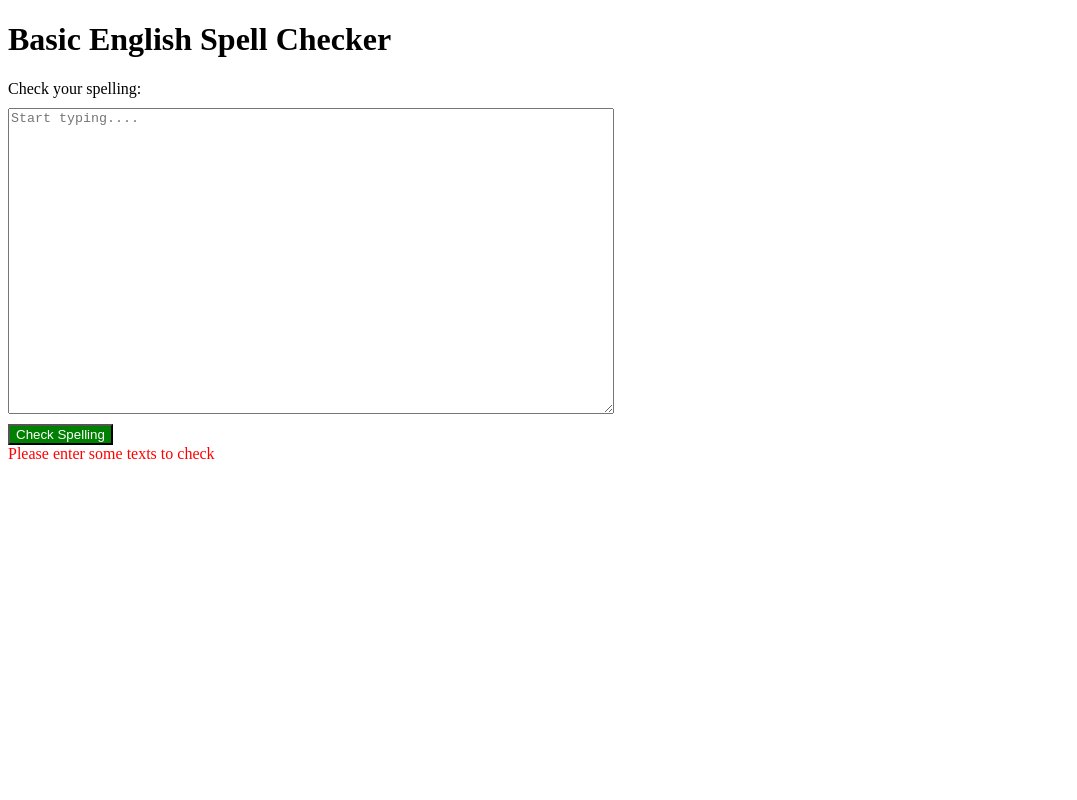
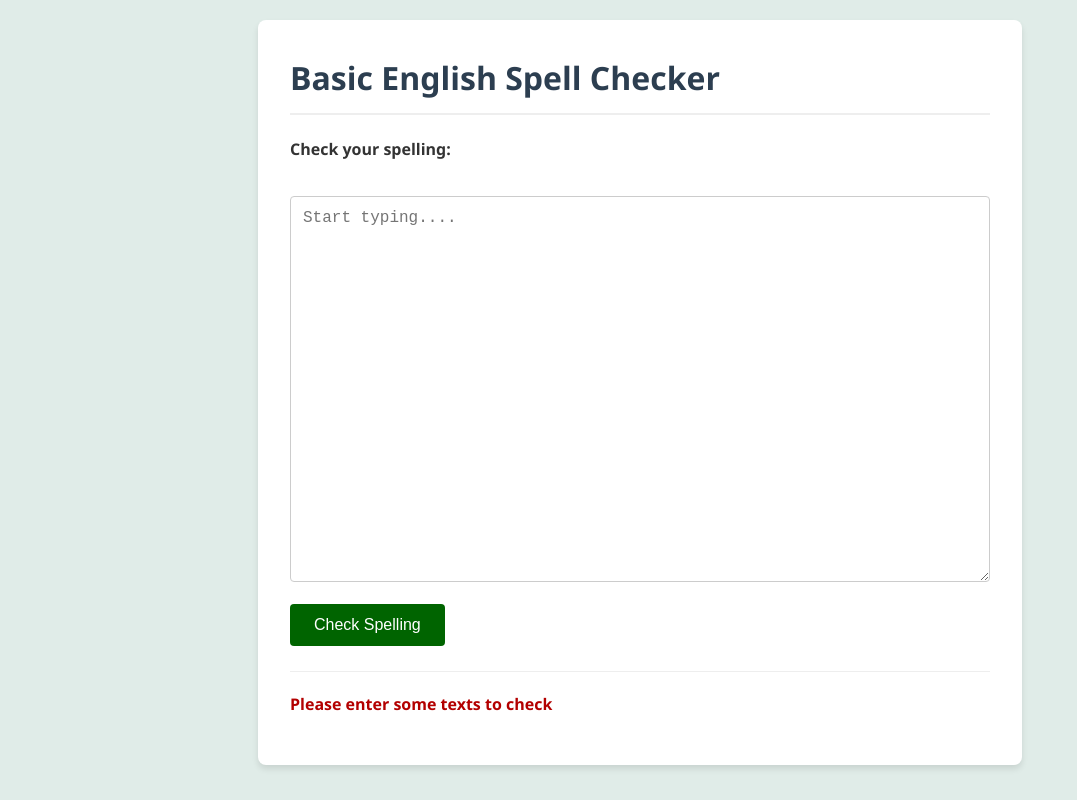
Before and after one commit to jamallaqdiem/Project-Spell-Checker, a website with bundled scripts: page index.html in a window 1280 px wide. Both pictures are taken after a click on the button "Check Spelling". Shown: the whole page, without its empty margins (0-1077 px from the left). Built offline with nearby package versions, Linux system fonts and the light colour scheme.

Commit message:
feat: Implement styling.

```diff
--- a/index.html
+++ b/index.html
@@ -4,10 +4,7 @@
     <meta charset="UTF-8" />
     <meta name="viewport" content="width=device-width, initial-scale=1.0" />
     <title>Project-Spell-Checker</title>
-    <style>
-        textarea { display: block; margin: 10px 0; width: 100%; max-width: 600px; }
-        button { background-color: green; color: white;}
-    </style>
+        <link rel= 'stylesheet' href ='style.css'>
     <script type="module" src="script.mjs"></script>
   </head>
   <body>
--- a/script.mjs
+++ b/script.mjs
@@ -13,7 +13,7 @@ window.onload = () => {
 
     if (wordsToCheck.length === 0) {
         resultCLick.innerText = 'Please enter some texts to check';
-        resultCLick.style.color ='red'
+        resultCLick.className='error-title'
         setTimeout (()=> {
             resultCLick.innerText = ''
         },3000)
@@ -22,20 +22,21 @@ window.onload = () => {
         const mistakesFound = wordsToCheck.filter(word => !isCorrectWord(word))
         if(mistakesFound.length===0)  {
             resultCLick.innerText = 'All Words Are Correct.'
-            resultCLick.style.color ='green'
+            resultCLick.className='success-msg'
              setTimeout (()=> {
             resultCLick.innerText = ''
         }, 3000)
         } else {
             const title = document.createElement('p')
             title.innerText = `Found ${mistakesFound.length} mistakes: ${mistakesFound.join(', ')}`
-            title.style.color='red'
+            title.className='error-title '
             resultCLick.append(title)
 
             mistakesFound.forEach(word => {
                 const buttonContainer = document.createElement('div')
                 const btn = document.createElement('button')
                 btn.innerText=`Add ${word} to dictionary`
+                btn.className= 'add-word-btn'
 
                 btn.addEventListener('click',()=> {
                    addingWords(word)
--- /dev/null
+++ b/style.css
@@ -0,0 +1,100 @@
+/* Modern Reset & Typography */
+body {
+    font-family: 'Segoe UI', Tahoma, Geneva, Verdana, sans-serif;
+    line-height: 1.6;
+    background-color: #e0ece8;
+    color: #333;
+    margin: 0;
+    padding: 20px;
+    display: flex;
+    justify-content: center;
+}
+
+main {
+    background: #fff;
+    padding: 2rem;
+    border-radius: 8px;
+    box-shadow: 0 4px 6px rgba(0, 0, 0, 0.1);
+    width: 100%;
+    max-width: 700px;
+}
+
+h1 {
+    color: #2c3e50;
+    margin-top: 0;
+    border-bottom: 2px solid #eee;
+    padding-bottom: 10px;
+}
+
+label {
+    font-weight: bold;
+    display: block;
+    margin-bottom: 8px;
+}
+
+/* Textarea styling */
+textarea {
+    width: 100%;
+    padding: 12px;
+    border: 1px solid #ccc;
+    border-radius: 4px;
+    font-size: 1rem;
+    box-sizing: border-box; /* Ensures padding doesn't break width */
+    resize: vertical;
+}
+
+/* Accessible Buttons */
+#button {
+    background-color: #006400;
+    color: white;
+    border: none;
+    padding: 12px 24px;
+    font-size: 1rem;
+    border-radius: 4px;
+    cursor: pointer;
+    margin-top: 15px;
+    transition: background 0.3s ease;
+}
+
+#button:hover {
+    background-color: #004d00;
+}
+
+/* Results Section */
+#check-results {
+    margin-top: 25px;
+    padding-top: 20px;
+    border-top: 1px solid #eee;
+}
+
+/* Error Text */
+.error-title {
+    color: #b30000;
+    font-weight: bold;
+    margin-bottom: 15px;
+}
+
+/* Success Text */
+.success-msg {
+    color: #006400;
+    font-weight: bold;
+}
+
+/* Dynamic Add-to-Dictionary Buttons */
+.add-word-btn {
+    background-color: #fff;
+    color: #006400;
+    border: 2px solid #006400;
+    padding: 6px 12px;
+    margin: 5px 0;
+    border-radius: 4px;
+    cursor: pointer;
+    font-weight: bold;
+    display: block;
+    width: fit-content;
+}
+
+.add-word-btn:hover {
+    background-color: #006400;
+    color: #fff;
+}
```
